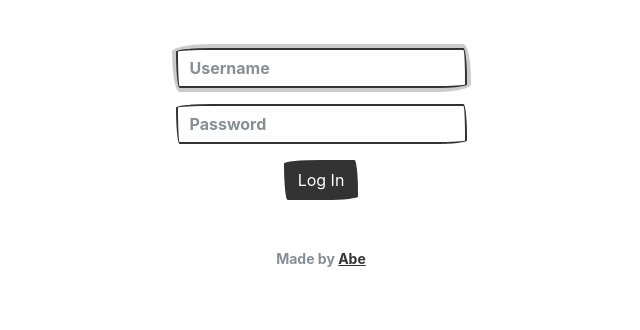
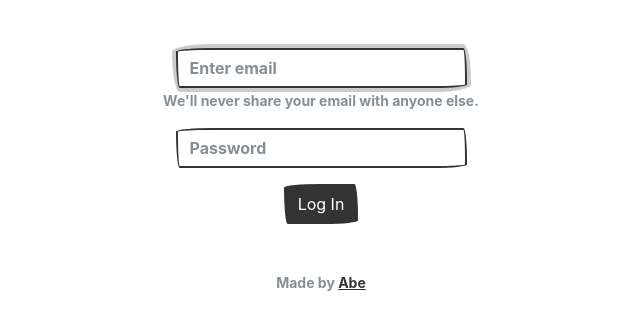
Before and after one commit to abe-101/bagel-shop, a Flask app: page /login in a window 1280 px wide. Shown: the part 78-408 px from the top of the page, without its empty margins (319-959 px from the left). Run offline with Flask 2, Linux system fonts and the light colour scheme; some libraries are stand-ins or nearby versions; some web fonts are replaced.

Commit message:
update login logout bootstrap

```diff
--- a/templates/login.html
+++ b/templates/login.html
@@ -5,12 +5,13 @@
 {% endblock %}
 
 {% block main %}
-    <form action="/login" method="post">
-        <div class="mb-3">
-            <input autocomplete="off" autofocus class="form-control mx-auto w-auto" id="username" name="username" placeholder="Username" type="text">
+    <form data-bitwarden-watching="1" action="/login" method="post">
+        <div class="form-group mb-3">
+            <input autofocus type="email" class="form-control mx-auto w-auto" name="username" aria-describedby="emailHelp" placeholder="Enter email">
+            <small id="emailHelp" class="form-text text-muted">We'll never share your email with anyone else.</small>
         </div>
-        <div class="mb-3">
-            <input class="form-control mx-auto w-auto" id="password" name="password" placeholder="Password" type="password">
+        <div class="form-group mb-3">
+            <input type="password" class="form-control mx-auto w-auto" name="password" placeholder="Password">
         </div>
         <button class="btn btn-primary" type="submit">Log In</button>
     </form>
```
Also changed, not shown: templates/register.html (+8 -8 lines), 1 other file.
